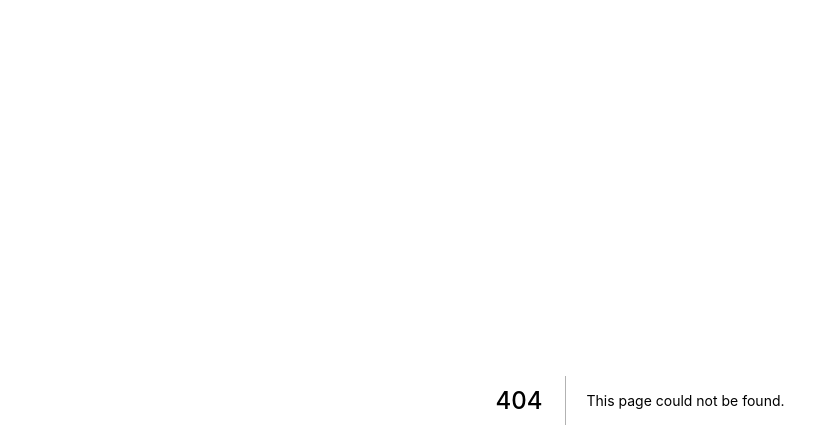
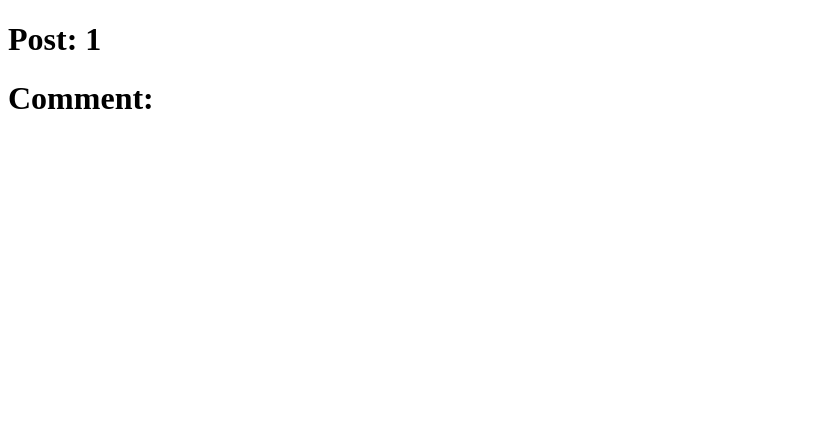
Before and after one commit to andreaguru/settingsui, a Next.js app: page /feature/1/feature in a window 1280 px wide. Before the commit this address had no page. Shown: the top 448 px of the page, without its empty margins (0-839 px from the left). Built offline with nearby package versions, Linux system fonts and the light colour scheme.

Commit message:
master - test behaviour of routing

```diff
--- /dev/null
+++ b/pages/feature/[id]/feature.tsx
@@ -0,0 +1,18 @@
+import {useRouter} from "next/router";
+
+/**
+ *
+ * @constructor
+ */
+export default function FeaturePage() {
+    const router = useRouter();
+    const id = router.query.id as string;
+    const feature = router.query.feature as string;
+
+    return (
+        <>
+            <h1>Post: {id}</h1>
+            <h1>Comment: {feature}</h1>
+        </>
+    );
+}
```
